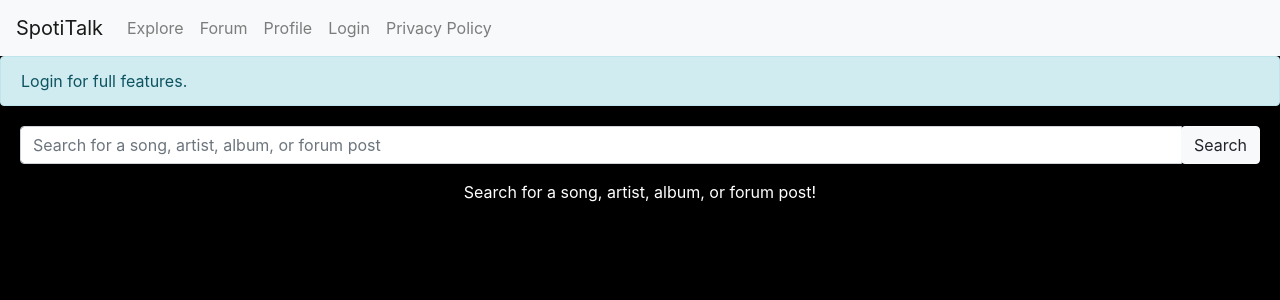
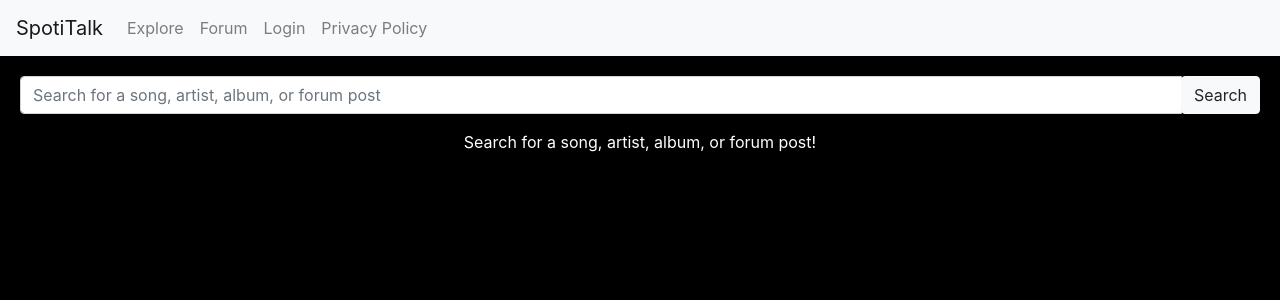
Before and after one commit to jacksonneal/SpotiTalk, a React (Create React App) app in the folder client/: page / in a window 1280 px wide. Shown: the top 300 px of the page. Built offline with nearby package versions, Linux system fonts and the light colour scheme.

Commit message:
improve look and feel for anonymous users

```diff
--- a/client/src/components/albums/AlbumView.js
+++ b/client/src/components/albums/AlbumView.js
@@ -49,7 +49,6 @@ class AlbumView extends React.Component {
             <p className='mt-3'>
               <a className='spotitalk--link' href={`/search/${album.uri}`}>Search for forum posts about this album</a>
             </p>
-            <a href='/' className='text-secondary'>Return to home</a>
           </div>
           <ForumFooter {...{ autoImg: this.state.album.image, spotifyUri: this.state.album.uri, userId: this.state.userId }}></ForumFooter>
         </>
--- a/client/src/components/artists/ArtistView.js
+++ b/client/src/components/artists/ArtistView.js
@@ -42,7 +42,6 @@ class ArtistView extends React.Component {
             <p className='mt-3'>
               <a className='spotitalk--link' href={`/search/${artist.uri}`}>Search for forum posts about this artist</a>
             </p>
-            <a href='/' className='text-secondary'>Return to home</a>
           </div>
           <ForumFooter {...{ autoImg: this.state.artist.image, spotifyUri: this.state.artist.uri, userId: this.state.userId }}></ForumFooter>
         </>
--- a/client/src/components/forum/ForumFooter.js
+++ b/client/src/components/forum/ForumFooter.js
@@ -6,7 +6,9 @@ export default function ForumFooter(props) {
     const { createPost, userId, autoImg, spotifyUri } = props;
     const [open, setOpen] = useState(false);
 
-    return (
+    return userId === undefined ? (
+        <p><a className='spotitalk--link' href='/login'>Log in</a> to post about this</p>
+    ) : (
         <>
             <Collapse className="post-form fixed-bottom" in={open}>
                 <div>
--- a/client/src/components/posts/PostView.js
+++ b/client/src/components/posts/PostView.js
@@ -131,7 +131,11 @@ class PostView extends React.Component {
             <div className='mt-2'>
               <CommentList open comments={comments}></CommentList>
             </div>
-            <CommentForm openComments postId={post.post_id} userId={userId} fetchComments={this.fetchComments} />
+            { userId === undefined ? (
+              <p><a className='spotitalk--link' href='/login'>Log in</a> to comment</p>
+            ) : (
+              <CommentForm openComments postId={post.post_id} userId={userId} fetchComments={this.fetchComments} />
+            )}
         </div>
       </div>
     )
--- a/client/src/components/search/SpotiNavigation.js
+++ b/client/src/components/search/SpotiNavigation.js
@@ -25,17 +25,12 @@ export default function SpotiNavigation(props) {
           <Nav className="mr-auto">
             <Nav.Link href="/search">Explore</Nav.Link>
             <Nav.Link href="/forum">Forum</Nav.Link>
-            <Nav.Link href={`/profile/${cookies.get("userId")}`}>Profile</Nav.Link>
+            { userId && <Nav.Link href={`/profile/${userId}`}>Profile</Nav.Link> }
             <Nav.Link href="/login" onClick={logClick}>{logText()}</Nav.Link>
             <Nav.Link href="/Privacy"> Privacy Policy </Nav.Link>
           </Nav>
         </Navbar.Collapse>
       </Navbar>
-      {!userId &&
-        <div className="alert alert-info">
-          Login for full features.
-        </div>
-      }
     </>
   );
 }
--- a/client/src/components/songs/SongView.js
+++ b/client/src/components/songs/SongView.js
@@ -50,7 +50,6 @@ class SongView extends React.Component {
             <p className='mt-3'>
               <a className='spotitalk--link' href={`/search/${song.uri}`}>Search for forum posts about this song</a>
             </p>
-            <a href='/' className='text-secondary'>Return to home</a>
           </div>
           <ForumFooter {...{ autoImg: this.state.song.album.image, spotifyUri: this.state.song.uri, userId: this.state.userId }}></ForumFooter>
         </>
```
